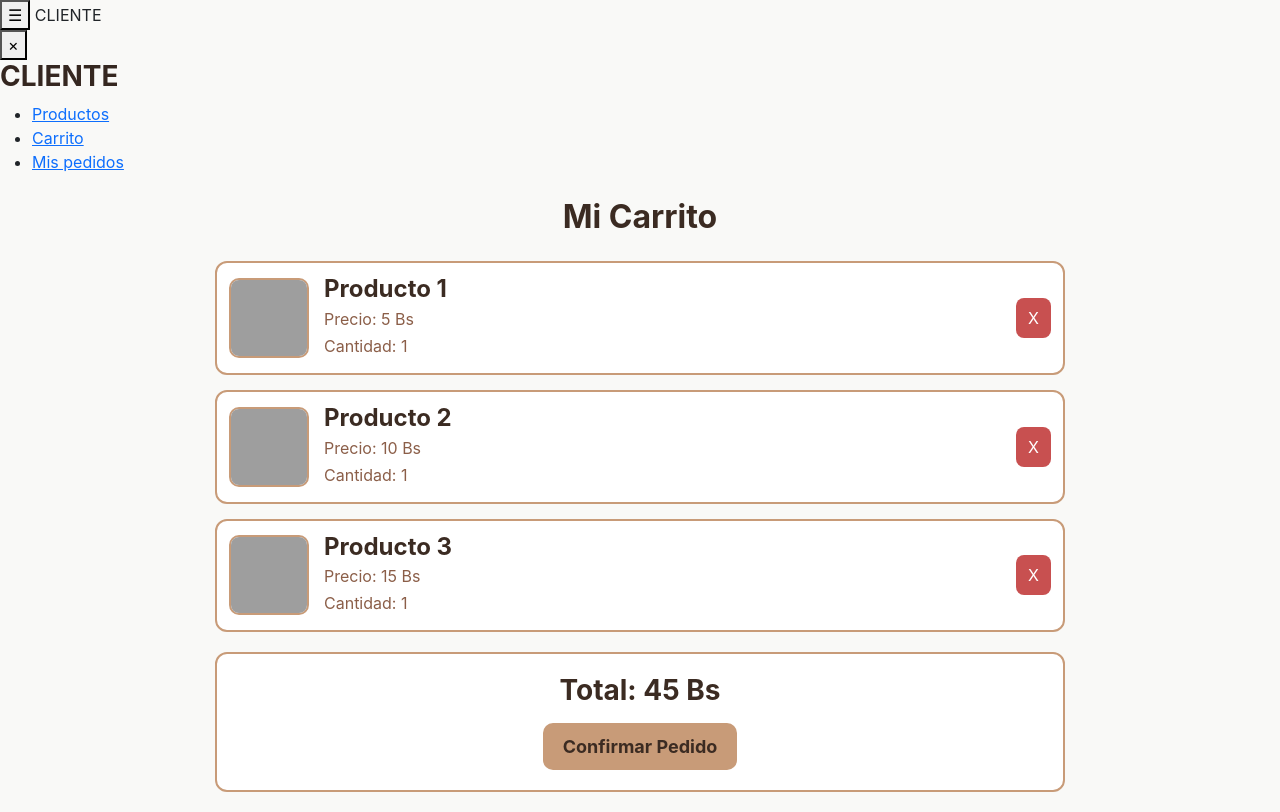
After one commit to ChristopherQuiroz/proyecto_final, a Flask app: page /cliente/carrito in a window 1280 px wide. The commit adds this page. Run offline with Flask 3, Linux system fonts and the light colour scheme; grey boxes are pictures that could not be loaded.

Commit message:
creacion de paginas  login register y carrito(vista)

```diff
--- a/app.py
+++ b/app.py
@@ -1,9 +1,82 @@
-from flask import Flask, render_template, request, jsonify, redirect, url_for
+from flask import Flask, render_template, request, jsonify, redirect, url_for, session
+
 import database as dbase
 from entities.products import Product
 
 db = dbase.dbConnection()
 app = Flask(__name__)
+app.secret_key = "clave_super_segura"   # Necesario para sesión
+
+
+# ============================================================
+#                LOGIN (CON DATOS SIMULADOS)
+# ============================================================
+
+usuarios_simulados = [
+    {"usuario": "admin", "password": "123", "rol": "admin"},
+    {"usuario": "empleado1", "password": "123", "rol": "empleado"},
+    {"usuario": "cliente1", "password": "123", "rol": "cliente"},
+]
+
+@app.route("/login", methods=["GET", "POST"])
+def login():
+    if request.method == "POST":
+        usuario = request.form["usuario"]
+        password = request.form["password"]
+
+        # Buscar usuario
+        user = next((u for u in usuarios_simulados
+                     if u["usuario"] == usuario and u["password"] == password), None)
+
+        if not user:
+            return render_template("auth/login.html", error="Usuario o contraseña incorrectos")
+
+        # Guardar sesión
+        session["usuario"] = usuario
+        session["rol"] = user["rol"]
+
+        # Redireccionar por rol
+        if user["rol"] == "admin":
+            return redirect("/admin")
+        if user["rol"] == "empleado":
+            return redirect("/empleado")
+        return redirect("/")
+
+    return render_template("auth/login.html")
+
+
+# ============================================================
+#                REGISTRO (SE GUARDA EN MEMORIA)
+# ============================================================
+
+@app.route("/register", methods=["GET", "POST"])
+def register():
+    if request.method == "POST":
+        usuario = request.form["usuario"]
+        correo = request.form["correo"]
+        password = request.form["password"]
+        rol = request.form["rol"]
+
+        usuarios_simulados.append({
+            "usuario": usuario,
+            "password": password,
+            "rol": rol
+        })
+
+        return redirect("/login")
+
+    return render_template("auth/register.html")
+
+
+# ============================================================
+#                LOGOUT
+# ============================================================
+
+@app.route("/logout")
+def logout():
+    session.clear()
+    return redirect("/login")
+
 
 # ============================================================
 #                   ROL: CLIENTE
--- /dev/null
+++ b/static/css/cliente/carrito.css
@@ -0,0 +1,112 @@
+/* Fondo general */
+body {
+    background-color: #f9f9f7;
+    font-family: "Inter", sans-serif;
+}
+
+/* Título */
+.titulo {
+    text-align: center;
+    margin-bottom: 25px;
+    color: #3b2b22;
+    font-weight: bold;
+}
+
+/* Contenedor del carrito */
+.carrito-container {
+    max-width: 850px;
+    margin: 0 auto;
+    display: flex;
+    flex-direction: column;
+    gap: 15px;
+}
+
+/* Cada item del carrito */
+.item-carrito {
+    display: flex;
+    align-items: center;
+    background: #ffffff;
+    border: 2px solid #c89b78;
+    padding: 12px;
+    border-radius: 12px;
+    transition: transform .15s ease-in-out;
+}
+
+.item-carrito:hover {
+    transform: scale(1.01);
+}
+
+/* Imagen del producto */
+.carrito-img {
+    width: 80px;
+    height: 80px;
+    border-radius: 10px;
+    border: 2px solid #c89b78;
+    object-fit: cover;
+}
+
+/* Información del producto */
+.carrito-info {
+    flex-grow: 1;
+    margin-left: 15px;
+}
+
+.carrito-info h4 {
+    margin: 0;
+    color: #3b2b22;
+    font-weight: bold;
+}
+
+.carrito-info p {
+    margin: 3px 0;
+    color: #8b5e48;
+}
+
+/* Botón eliminar */
+.btn-eliminar {
+    background: #c85050;
+    color: #fff;
+    border: none;
+    padding: 8px 12px;
+    font-size: 16px;
+    border-radius: 8px;
+    cursor: pointer;
+    transition: 0.2s;
+}
+
+.btn-eliminar:hover {
+    background: #a33b3b;
+}
+
+/* Total */
+.carrito-total {
+    max-width: 850px;
+    margin: 20px auto;
+    padding: 20px;
+    background: #ffffff;
+    border: 2px solid #c89b78;
+    border-radius: 12px;
+    text-align: center;
+}
+
+.carrito-total h3 {
+    color: #3b2b22;
+    margin-bottom: 15px;
+}
+
+/* Botón confirmar */
+.btn-confirmar {
+    background: #c89b78;
+    color: #3b2b22;
+    border: none;
+    padding: 10px 20px;
+    border-radius: 10px;
+    font-size: 18px;
+    cursor: pointer;
+    transition: .2s;
+    font-weight: bold;
+}
+
+.btn-confirmar:hover {
+    background: #b68565;
+}
--- /dev/null
+++ b/templates/cliente/carrito.html
@@ -0,0 +1,34 @@
+{% extends "layout_cliente.html" %}
+
+{% block extra_css %}
+<link rel="stylesheet" href="{{ url_for('static', filename='css/cliente/carrito.css') }}">
+{% endblock %}
+
+{% block cliente_content %}
+
+<h2 class="titulo">Mi Carrito</h2>
+
+<div class="carrito-container">
+
+    {% for i in range(1, 4) %}
+    <div class="item-carrito">
+        <img src="/static/img/cupcake.png" class="carrito-img">
+
+        <div class="carrito-info">
+            <h4>Producto {{ i }}</h4>
+            <p>Precio: {{ i * 5 }} Bs</p>
+            <p>Cantidad: 1</p>
+        </div>
+
+        <button class="btn-eliminar">X</button>
+    </div>
+    {% endfor %}
+
+</div>
+
+<div class="carrito-total">
+    <h3>Total: 45 Bs</h3>
+    <button class="btn-confirmar">Confirmar Pedido</button>
+</div>
+
+{% endblock %}
```
Also changed, not shown: static/css/auth.css (added, +52 -0 lines), static/css/global_nav.css (+15 -6 lines), templates/auth/login.html (added, +33 -0 lines), templates/auth/register.html (added, +36 -0 lines).
